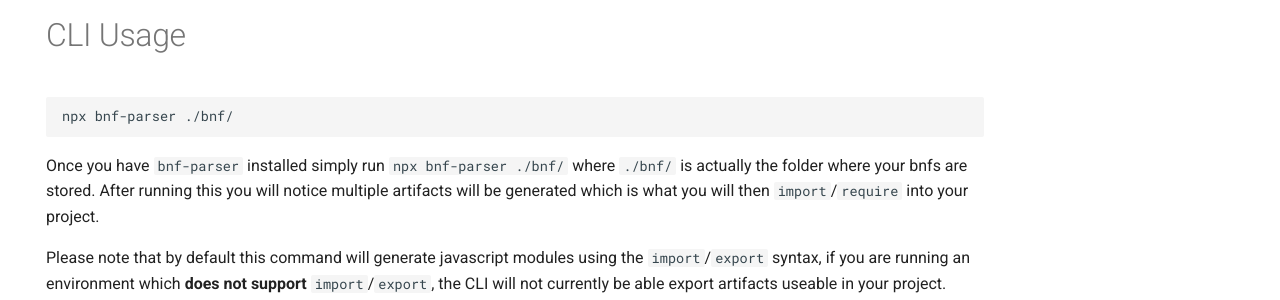
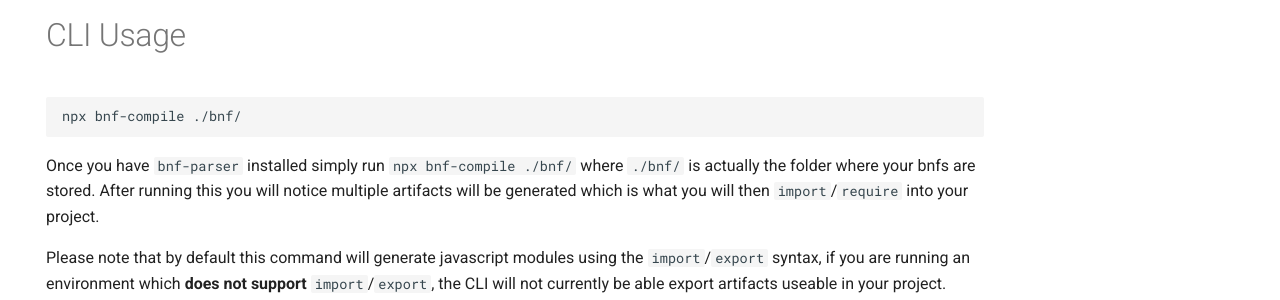
Before and after one commit to AjaniBilby/BNF-parser, an MkDocs documentation site: the page built from docs/source/cli.md, in a window 1280 px wide. Shown: the part 131-431 px from the top of the page. Built offline with MkDocs 1.6.1 and Material for MkDocs 9.7.7, drawn with Linux system fonts in a browser that asks for light colours; comment, search, counter and statistics services are not loaded.

Commit message:
NPX please

````diff
--- a/docs/source/cli.md
+++ b/docs/source/cli.md
@@ -7,10 +7,10 @@
 # CLI Usage
 
 ```bash
-npx bnf-parser ./bnf/
+npx bnf-compile ./bnf/
 ```
 
-Once you have `bnf-parser` installed simply run `npx bnf-parser ./bnf/` where `./bnf/` is actually the folder where your bnfs are stored.
+Once you have `bnf-parser` installed simply run `npx bnf-compile ./bnf/` where `./bnf/` is actually the folder where your bnfs are stored.
 After running this you will notice multiple artifacts will be generated which is what you will then `import`/`require` into your project.
 
 Please note that by default this command will generate javascript modules using the `import`/`export` syntax, if you are running an environment which **does not support** `import`/`export`, the CLI will not currently be able export artifacts useable in your project.
--- a/package.json
+++ b/package.json
@@ -6,7 +6,7 @@
 	"main": "./bin/index.js",
 	"type": "module",
 	"bin": {
-		"bnf-parser": "bin/cli.js"
+		"bnf-compile": "bin/cli.js"
 	},
 	"scripts": {
 		"test": "node ./test/index.js",
````
Also changed, not shown: 1 other file.
